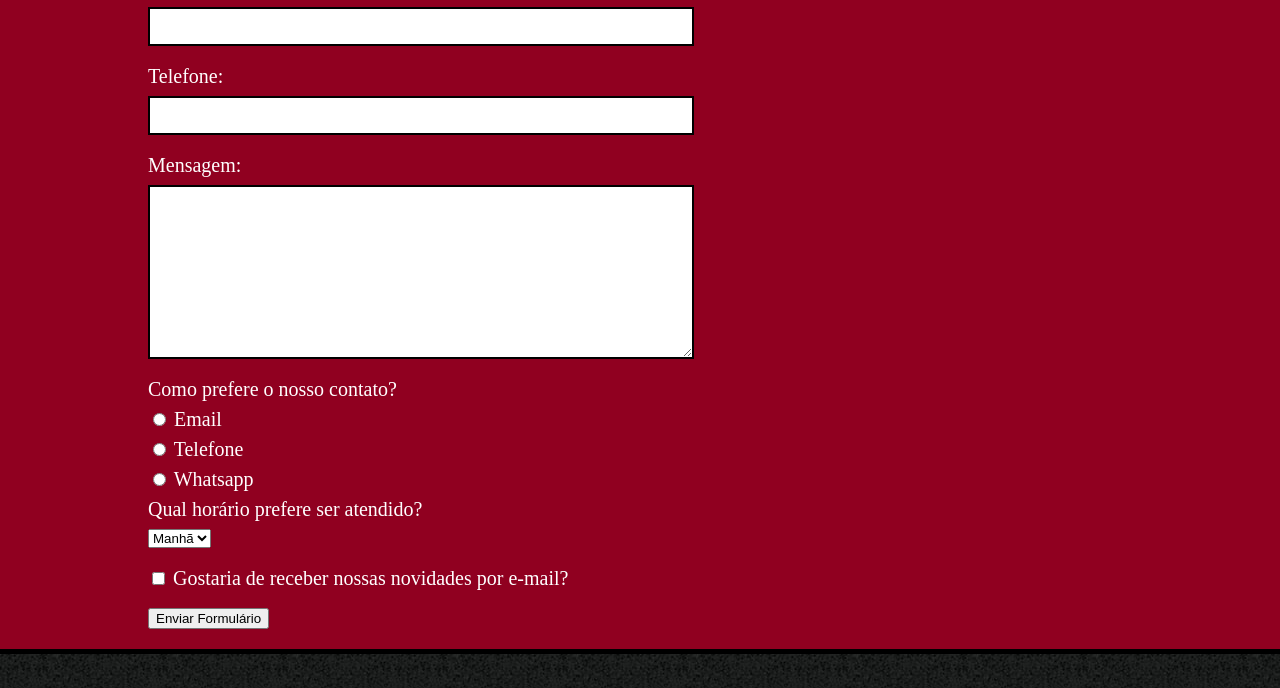
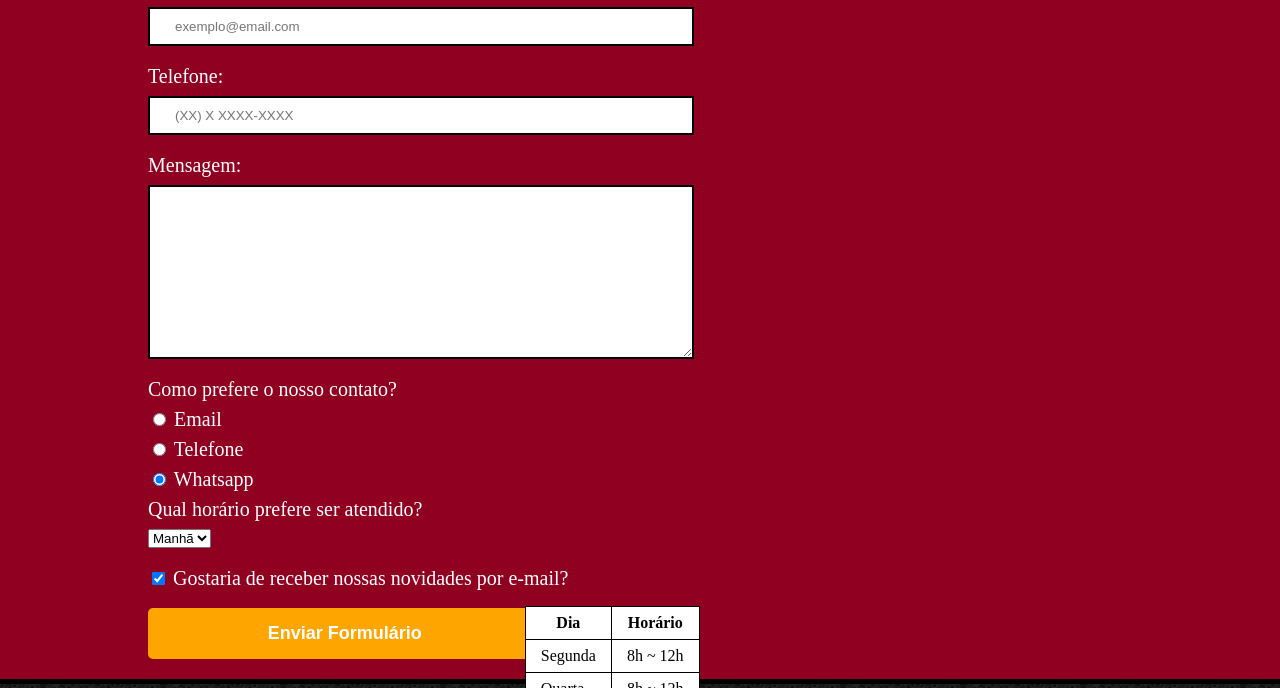
Before and after one commit to LeonamJop/AluraFrontEnd, a plain HTML site: page HTML5eCSS3/MarcaçãoPrimeiroTexto/contato.html in a window 1280 px wide. Shown: the part 430-1118 px from the top of the page. Drawn offline with Linux system fonts and the light colour scheme.

Commit message:
HtmlCss Alura pt3

```diff
--- a/HTML5eCSS3/MarcaçãoPrimeiroTexto/contato.css
+++ b/HTML5eCSS3/MarcaçãoPrimeiroTexto/contato.css
@@ -37,7 +37,7 @@ main form{
     padding: 20px;
     margin:  0 10% 0;
 }
-form label, form p{
+form label, form legend{
     display: block;
     font-size: 20px;
     color: #FFFFFF;
@@ -49,10 +49,30 @@ form label, form p{
     padding: 10px 25px;
     border: 2px solid black;
     width: 50%;
+    cursor: text;
 }
 .checkbox{
     margin: 20px 0;
 }
+
+.enviar{
+    width: 40%;
+    padding: 15px 0;
+    background: orange;
+    color: white;
+    font-weight: bold;
+    font-size: 18px;
+    border: none;
+    border-radius: 5px;
+    transition: 1s all;
+    cursor: pointer;
+}
+
+.enviar:hover{
+    background: darkorange;
+    transform: scale(1.1);
+}
+
 footer{
     text-align: center;
     border-top: 5px solid black;
@@ -64,3 +84,22 @@ footer{
     font-size: 13px;
     margin-top: 20px;
 }
+
+table{
+    margin-top: 20px;
+    padding: 20px;
+    position: absolute;
+    top: 127%;
+    left: 41%;
+}
+
+thead{
+    background: #555;
+    font-weight: bold;
+}
+
+td, th{
+    background: white;
+    border: 1px solid black;
+    padding: 8px 15px;
+}
--- a/HTML5eCSS3/MarcaçãoPrimeiroTexto/contato.html
+++ b/HTML5eCSS3/MarcaçãoPrimeiroTexto/contato.html
@@ -1,18 +1,18 @@
 <!DOCTYPE html>
 <html lang="pt-br">
   <head>
-    <meta charset="UTF-8">
-    <meta http-equiv="X-UA-Compatible" content="IE=edge">
-    <meta name="viewport" content="width=device-width, initial-scale=1.0">
-    <link rel="stylesheet" href="reset.css">
-    <link rel="stylesheet" href="contato.css">
-    <link rel="icon" href="imagens/favicon-16x16.png">
+    <meta charset="UTF-8" />
+    <meta http-equiv="X-UA-Compatible" content="IE=edge" />
+    <meta name="viewport" content="width=device-width, initial-scale=1.0" />
+    <link rel="stylesheet" href="reset.css" />
+    <link rel="stylesheet" href="contato.css" />
+    <link rel="icon" href="imagens/favicon-16x16.png" />
     <title>Contato-Barbearia</title>
   </head>
   <body>
     <header>
       <div class="caixa">
-            <h1><img src="imagens/logo.png" alt="logo"></h1>
+        <h1><img src="imagens/logo.png" alt="Logo da barbearia Alura" /></h1>
         <nav>
           <ul>
             <li>
@@ -31,46 +31,111 @@
     <main>
       <form>
         <label for="nomesobrenome">Nome e Sobrenome:</label>
-            <input type="text" id="nomesobrenome" class="input-padrao">
+        <input type="text" id="nomesobrenome" class="input-padrao" required />
+
         <label for="email">Email:</label>
-            <input type="email" id="email" class="input-padrao">
+        <input
+          type="email"
+          id="email"
+          class="input-padrao"
+          required
+          placeholder="exemplo@email.com"
+        />
+
         <label for="telefone">Telefone:</label>
-            <input type="tel" id="telefone" class="input-padrao">
+        <input
+          type="tel"
+          id="telefone"
+          class="input-padrao"
+          required
+          placeholder="(XX) X XXXX-XXXX"
+        />
+
         <label for="mensagem">Mensagem:</label>
-            <textarea id="mensagem" cols="30" rows="10" class="input-padrao"></textarea>
-            <div>
-                <p>Como prefere o nosso contato?</p>
+        <textarea
+          id="mensagem"
+          cols="30"
+          rows="10"
+          class="input-padrao"
+          required
+        ></textarea>
+
+        <fieldset>
+          <legend>Como prefere o nosso contato?</legend>
           <label for="radio-email">
-                    <input type="radio" name="contato" value="email" id="radio-email">
+            <input type="radio" name="contato" value="email" id="radio-email" />
             Email
           </label>
+
           <label for="radio-telefone">
-                    <input type="radio" name="contato" value="telefone" id="radio-telefone">
+            <input
+              type="radio"
+              name="contato"
+              value="telefone"
+              id="radio-telefone"
+            />
             Telefone
           </label>
+
           <label for="radio-whatsapp">
-                    <input type="radio" name="contato" value="whatsapp" id="radio-whatsapp">
+            <input
+              type="radio"
+              name="contato"
+              value="whatsapp"
+              id="radio-whatsapp"
+              checked
+            />
             Whatsapp
           </label>
-            </div>
-            <div>
-                <p>Qual horário prefere ser atendido?</p>
-                <select name="" id="">
+        </fieldset>
+
+        <fieldset>
+          <legend>Qual horário prefere ser atendido?</legend>
+          <select>
             <option value="">Manhã</option>
             <option value="">Tarde</option>
             <option value="">Noite</option>
           </select>
-            </div>
+        </fieldset>
+
         <label class="checkbox">
-                <input type="checkbox">
+          <input type="checkbox" checked />
           Gostaria de receber nossas novidades por e-mail?
         </label>
-            <input type="submit" value="Enviar Formulário">
+
+        <input type="submit" value="Enviar Formulário" class="enviar" />
       </form>
+
+      <table>
+        <thead>
+          <tr>
+            <th>Dia</th>
+            <th>Horário</th>
+          </tr>
+        </thead>
+
+        <tbody>
+          <tr>
+            <td>Segunda</td>
+            <td>8h ~ 12h</td>
+          </tr>
+
+          <tr>
+            <td>Quarta</td>
+            <td>8h ~ 12h</td>
+          </tr>
+
+          <tr>
+            <td>Sexta</td>
+            <td>8h ~ 12h</td>
+          </tr>
+        </tbody>
+      </table>
+
     </main>
     <footer>
-        <img src="imagens/logo-branco.png">
-        <p class="copyridth"> &copy Copyridth Barbearia Alura 2019</p>
+      <img src="imagens/logo-branco.png" alt="Logo da barbearia Alura" />
+      <p class="copyridth">&copy Copyridth Barbearia Alura 2019</p>
     </footer>
   </body>
 </html>
--- a/HTML5eCSS3/MarcaçãoPrimeiroTexto/produtos.css
+++ b/HTML5eCSS3/MarcaçãoPrimeiroTexto/produtos.css
@@ -1,5 +1,5 @@
 header{
-    background: rgb(91, 91, 91);
+    background: #bbbbbb;
     padding: 20px 0;
 }
 
```
Lines whose indentation alone changed are shown as unchanged.
